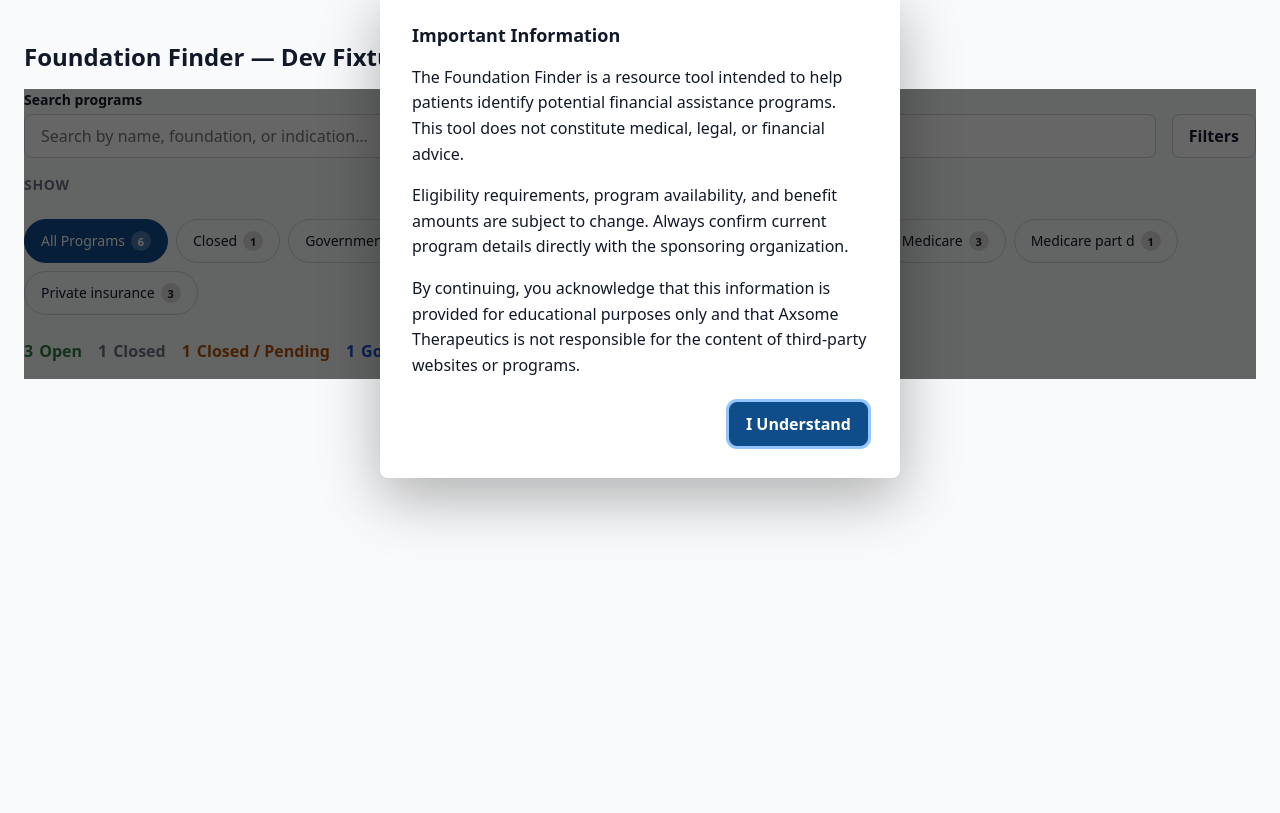
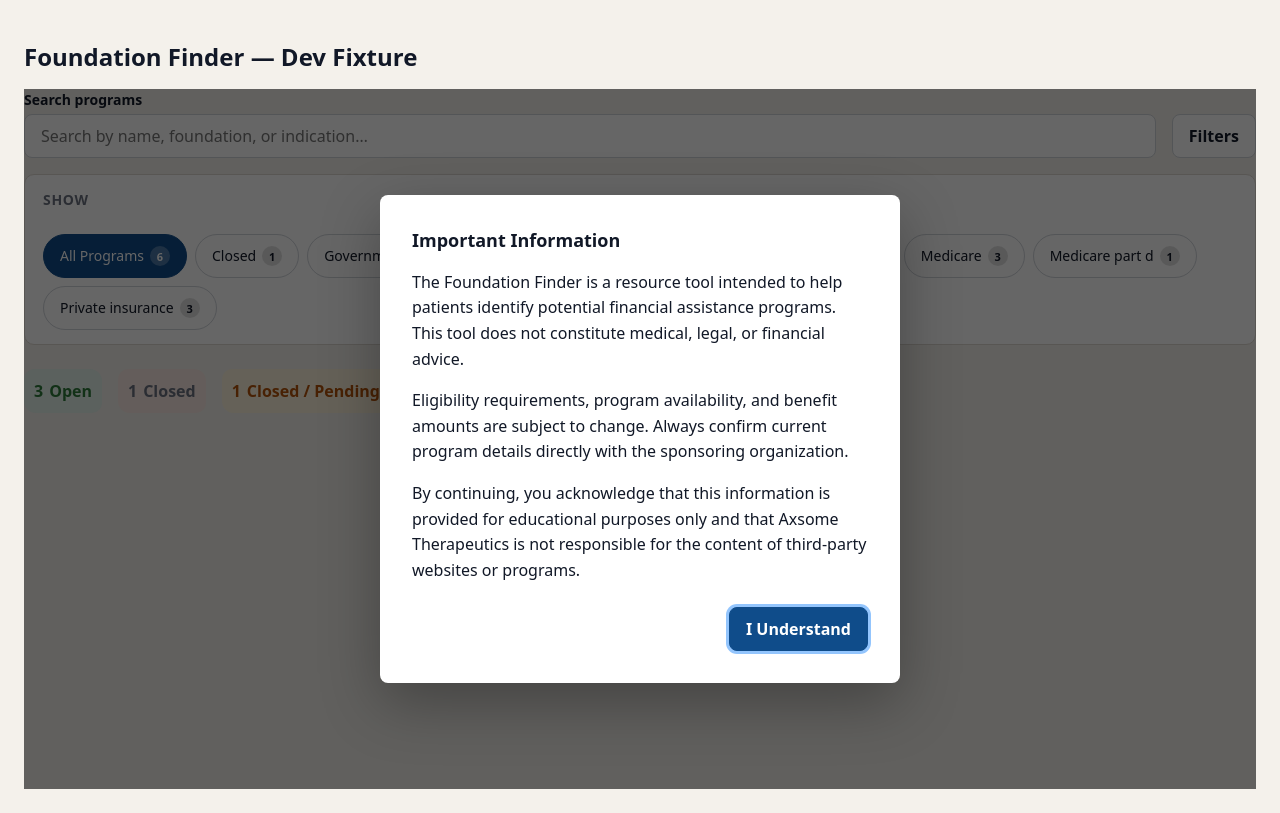
Before and after one commit to axsm-nathan/foundation-finder-demo, a website built with Vite: page index.html in a window 1280 px wide. Built offline with nearby package versions, Linux system fonts and the light colour scheme.

Commit message:
iproved UI, added scrolling

```diff
--- a/src/main.css
+++ b/src/main.css
@@ -10,6 +10,11 @@
   --ff-status-closed:     var(--color-muted, #6b7280);
   --ff-status-pending:    var(--color-warning, #b45309);
   --ff-status-government: var(--color-info, #1d4ed8);
+
+  --ff-status-chip-open: var(rgba(26, 92, 58, 0.8));
+  --ff-status-chip-closed: var(rgba(139, 58, 30, 0.8));
+  --ff-status-chip-pending: var(rgba(107, 114, 128, 0.8));
+  --ff-status-chip-government: var(rgba(30, 58, 107, 0.8));
 
   --ff-pill-active-bg:       var(--color-primary, #0f4c8a);
   --ff-pill-active-text:     var(--color-background, #ffffff);
@@ -37,13 +42,22 @@
 
 /* ── Root ──────────────────────────────────────────────────────────────────── */
 
+body {
+  background: rgb(244, 241, 235);
+}
+
 .ff-root {
+  --ff-widget-height: 700px;
   font-family: var(--font-family-base, system-ui, sans-serif);
   font-size: var(--font-size-base, 16px);
   color: var(--color-text, #111827);
   line-height: 1.5;
   box-sizing: border-box;
   position: relative;
+  height: var(--ff-widget-height);
+  display: flex;
+  flex-direction: column;
+  overflow: hidden;
 }
 
 .ff-root *,
@@ -65,6 +79,7 @@
   gap: var(--spacing-md, 16px);
   align-items: flex-start;
   margin-bottom: var(--spacing-lg, 24px);
+  flex-shrink: 0;
 }
 
 /* ── Search ────────────────────────────────────────────────────────────────── */
@@ -104,9 +119,13 @@
 /* ── Filters ───────────────────────────────────────────────────────────────── */
 
 .ff-filters {
+  background-color: rgb(255, 255, 255);
+  border: 1px solid rgb(221, 216, 208);
+  border-radius: 10px;
   display: flex;
   flex-wrap: wrap;
   gap: var(--spacing-md, 16px);
+  padding: 14px 18px 14px 18px;
   width: 100%;
 }
 
@@ -230,6 +249,12 @@
 }
 
 /* ── Results ───────────────────────────────────────────────────────────────── */
+
+.ff-results {
+  flex: 1;
+  overflow-y: auto;
+  min-height: 0;
+}
 
 .ff-results__count {
   font-size: var(--font-size-sm, 14px);
@@ -508,12 +533,34 @@
   display: flex;
   align-items: center;
   gap: 6px;
+  padding: 10px;
+  border-radius: 10px 12px;
 }
 
-.ff-status-summary__item--open   { color: var(--ff-status-open); }
-.ff-status-summary__item--closed { color: var(--ff-status-closed); }
-.ff-status-summary__item--pending { color: var(--ff-status-pending); }
-.ff-status-summary__item--government { color: var(--ff-status-government); }
+/* --ff-status-chip-open: var(rgba(26, 92, 58, 0.8));
+  --ff-status-chip-closed: var(rgba(139, 58, 30, 0.8));
+  --ff-status-chip-pending: var(rgba(107, 114, 128, 0.8));
+  --ff-status-chip-government: var(rgba(30, 58, 107, 0.8)); */
+
+.ff-status-summary__item--open   {
+  background-color: rgb(228, 243, 235);
+  color: var(--ff-status-open);
+}
+
+.ff-status-summary__item--closed {
+  background-color: rgb(250, 234, 228);
+  color: var(--ff-status-closed);
+}
+
+.ff-status-summary__item--pending {
+  background-color: #fdf4dc;
+  color: var(--ff-status-pending);
+}
+
+.ff-status-summary__item--government {
+  background-color: rgb(232, 238, 249);
+  color: var(--ff-status-government);
+}
 
 /* ── Show label (above flat filter pills) ──────────────────────────────────── */
 
```
